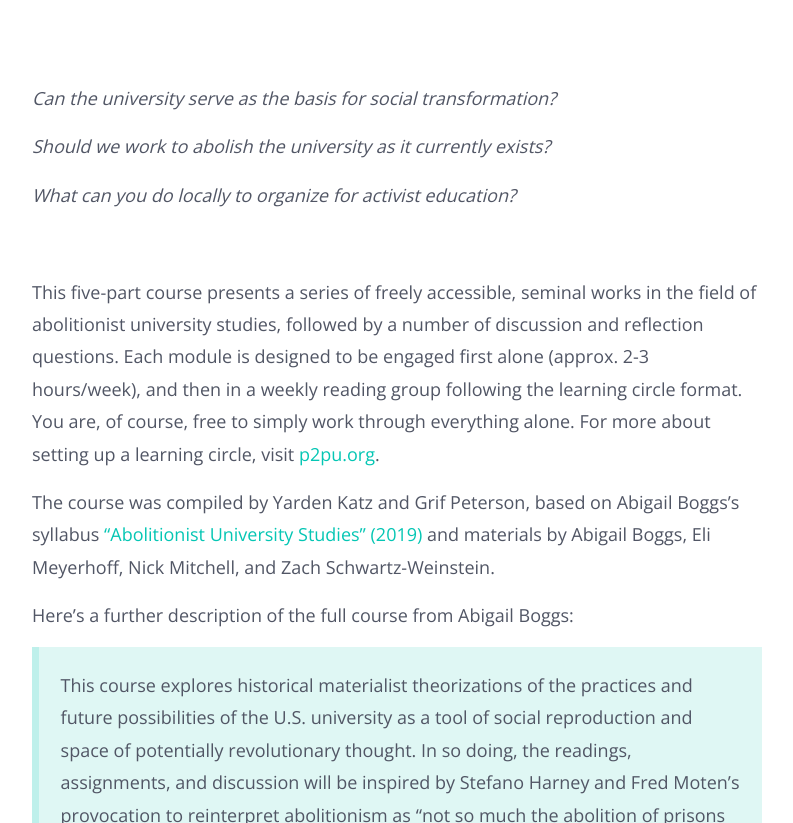
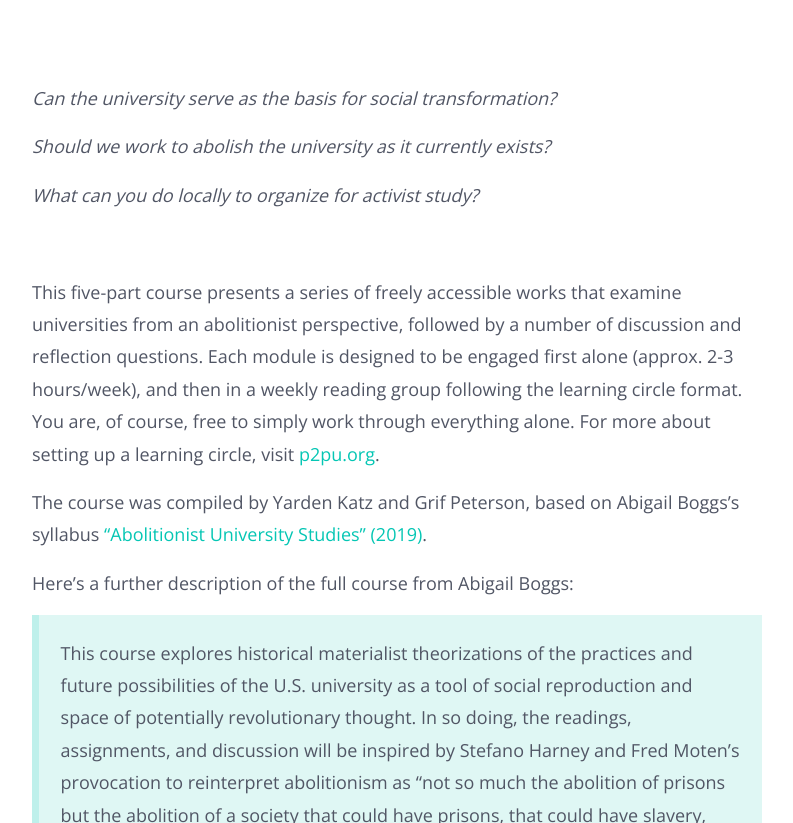
Before and after one commit to GrifP/abolishing-the-university, a Jekyll site: the page built from index.md, in a window 1280 px wide and 900 px high, scrolled down 367 px, cut to the strip 77-900 px from the top of the window. Shown: the whole strip, without its empty margins (243-1036 px from the left). Built offline with Jekyll 4.4.1, drawn with Linux system fonts in a browser that asks for light colours; nearby versions of some CDN libraries.

Commit message:
Update index.md

```diff
--- a/index.md
+++ b/index.md
@@ -6,13 +6,13 @@ published: true
 
 *Should we work to abolish the university as it currently exists?*
 
-*What can you do locally to organize for activist education?*
+*What can you do locally to organize for activist study?*
 
 <br>
 
-This five-part course presents a series of freely accessible, seminal works in the field of abolitionist university studies, followed by a number of discussion and reflection questions. Each module is designed to be engaged first alone (approx. 2-3 hours/week), and then in a weekly reading group following the learning circle format. You are, of course, free to simply work through everything alone. For more about setting up a learning circle, visit [p2pu.org](http://www.p2pu.org).
+This five-part course presents a series of freely accessible works that examine universities from an abolitionist perspective, followed by a number of discussion and reflection questions. Each module is designed to be engaged first alone (approx. 2-3 hours/week), and then in a weekly reading group following the learning circle format. You are, of course, free to simply work through everything alone. For more about setting up a learning circle, visit [p2pu.org](https://p2pu.org).
 
-The course was compiled by Yarden Katz and Grif Peterson, based on Abigail Boggs’s syllabus [“Abolitionist University Studies” (2019)](https://www.academia.edu/40213440/Abolitionist_University_Studies_Syllabus_Fall_2019) and materials by Abigail Boggs, Eli Meyerhoff, Nick Mitchell, and Zach Schwartz-Weinstein.
+The course was compiled by Yarden Katz and Grif Peterson, based on Abigail Boggs’s syllabus [“Abolitionist University Studies” (2019)](https://www.academia.edu/40213440/Abolitionist_University_Studies_Syllabus_Fall_2019).
 
 Here’s a further description of the full course from Abigail Boggs:
 
```
